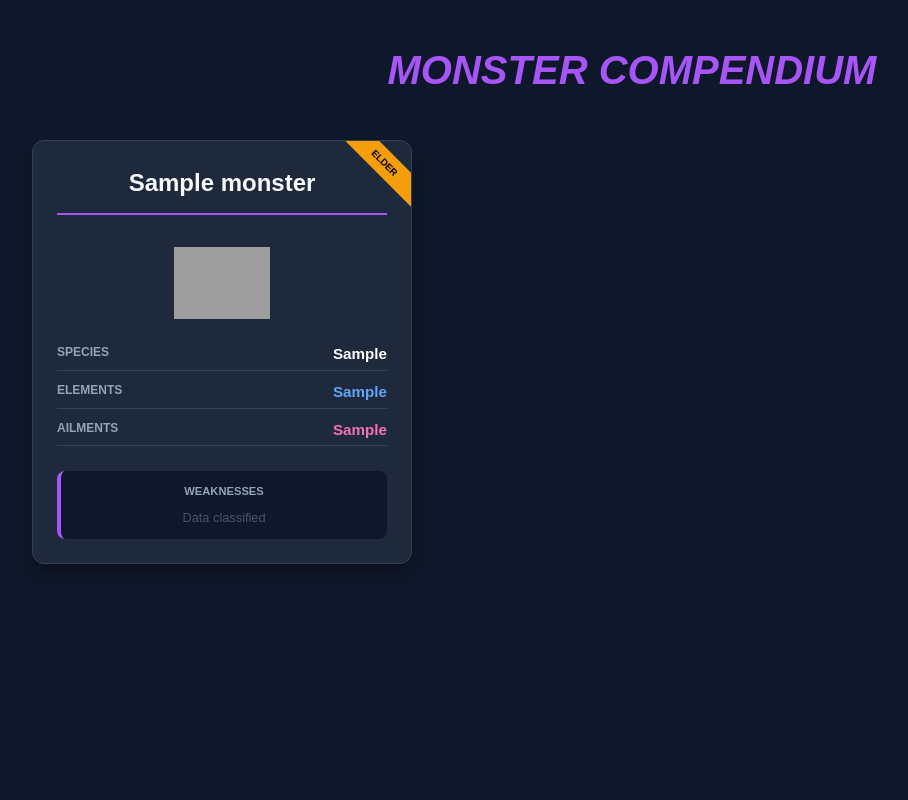
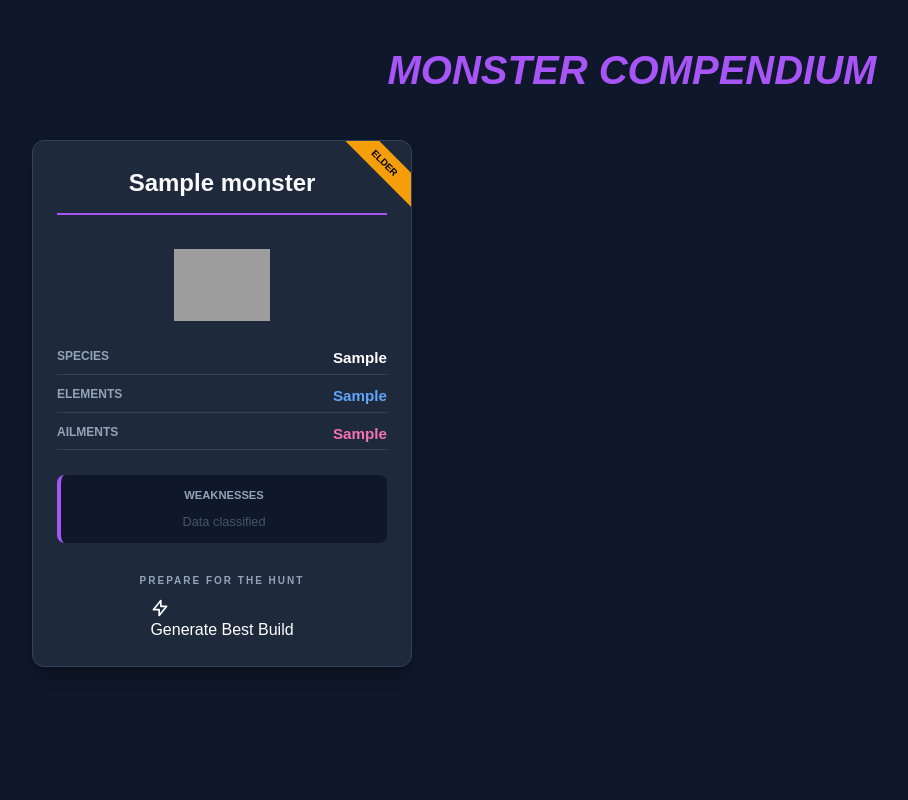
Before and after one commit to Kole4567/Capstone-Project, a Django app: page /monsters/ in a window 1280 px wide. Shown: the part 24-824 px from the top of the page, without its empty margins (8-916 px from the left). Run offline with Django 4.2, Linux system fonts and the light colour scheme; tables that the repository leaves empty hold one stand-in row (values such as "Sample post"); style sheets or scripts are compiled from the project's sources; parts of the project's set-up code (start-up, migrations or seed data) failed here and were passed over; grey boxes are pictures that could not be loaded.

Commit message:
Some stuff broke and had to fix it

```diff
--- a/mysite/monsters/templates/monsters.html
+++ b/mysite/monsters/templates/monsters.html
@@ -3,18 +3,19 @@
 {% load static %}
 {% load static monsters_extra %}
 
-<div style="background-color: #0f172a; min-height: 100vh; padding: 40px; color: white; font-family: sans-serif;">
+<div style="background-color: #0f172a; min-height: 100vh; padding: 40px 20px; color: white; font-family: sans-serif;">
+
     <h1 style="text-align: center; font-size: 2.5rem; font-weight: 900; font-style: italic; color: #a855f7; margin-bottom: 40px; text-transform: uppercase;">
         Monster Compendium
     </h1>
 
-    <div style="display: grid; grid-template-columns: repeat(3, 1fr); gap: 30px; max-width: 1200px; margin: 0 auto;">
+    <div style="display: grid; grid-template-columns: repeat(3, 1fr); gap: 30px; max-width: 1200px; margin: 0 auto; align-items: stretch;">
 
         {% for monster in monsters %}
-        <div style="background-color: #1e293b; border: 1px solid #334155; border-radius: 12px; padding: 24px; box-shadow: 0 10px 15px -3px rgba(0, 0, 0, 0.3); position: relative; overflow: hidden;">
+        <div style="background-color: #1e293b; border: 1px solid #334155; border-radius: 12px; padding: 24px; box-shadow: 0 10px 15px -3px rgba(0,0,0,0.3); position: relative; overflow: hidden; display: flex; flex-direction: column;">
 
             {% if monster.is_elder_dragon %}
-            <div style="position: absolute; top: 10px; right: -30px; background: #f59e0b; color: #000; padding: 5px 40px; transform: rotate(45deg); font-size: 0.6rem; font-weight: 900; text-transform: uppercase;">
+            <div style="position: absolute; top: 10px; right: -30px; background: #f59e0b; color: #000; padding: 5px 40px; transform: rotate(45deg); font-size: 0.6rem; font-weight: 900; text-transform: uppercase; z-index: 10;">
                 Elder
             </div>
             {% endif %}
@@ -22,24 +23,20 @@
             <h2 style="font-size: 1.5rem; font-weight: bold; text-align: center; border-bottom: 2px solid #a855f7; padding-bottom: 12px; margin-bottom: 20px; color: #f8fafc;">
                 {{ monster.name }}
             </h2>
-            <img
-            src="{% static monster.name|monster_icon %}"
-            alt="{{ monster.name }}"
-            style="width:96px;height:96px;object-fit:contain;margin:0 auto 12px;display:block;"
-            >
 
-            <div style="display: flex; flex-direction: column; gap: 10px; font-size: 0.95rem;">
+            <div style="height: 100px; display: flex; align-items: center; justify-content: center; margin-bottom: 12px;">
+                <img src="{% static monster.name|monster_icon %}" alt="{{ monster.name }}" style="max-width: 96px; max-height: 96px; object-fit: contain;">
+            </div>
 
+            <div style="flex-grow: 1; display: flex; flex-direction: column; gap: 10px; font-size: 0.95rem;">
                 <div style="display: flex; justify-content: space-between; border-bottom: 1px solid #334155; padding-bottom: 4px;">
                     <span style="color: #94a3b8; font-weight: bold; text-transform: uppercase; font-size: 0.75rem;">Species</span>
                     <span style="font-weight: 600;">{{ monster.monster_type|capfirst }}</span>
                 </div>
-
                 <div style="display: flex; justify-content: space-between; border-bottom: 1px solid #334155; padding-bottom: 4px;">
                     <span style="color: #94a3b8; font-weight: bold; text-transform: uppercase; font-size: 0.75rem;">Elements</span>
                     <span style="font-weight: 600; color: #60a5fa;">{{ monster.primary_element|default:"None"|capfirst }}</span>
                 </div>
-
                 <div style="display: flex; justify-content: space-between; border-bottom: 1px solid #334155; padding-bottom: 4px;">
                     <span style="color: #94a3b8; font-weight: bold; text-transform: uppercase; font-size: 0.75rem;">Ailments</span>
                     <span style="font-weight: 600; color: #f472b6;">{{ monster.primary_ailment|default:"None"|capfirst }}</span>
@@ -60,8 +57,20 @@
                         {% endfor %}
                     </div>
                 </div>
+            </div>
 
+            <div style="margin-top: 30px; display: flex; flex-direction: column; align-items: center;">
+                <p style="font-size: 10px; font-weight: 900; text-transform: uppercase; letter-spacing: 0.2em; color: #94a3b8; margin-bottom: 10px;">
+                    Prepare for the Hunt
+                </p>
+                <a href="{% url 'monster_build' monster.id %}" class="btn btn-primary w-full text-white">
+                    <svg xmlns="http://www.w3.org/2000/svg" style="width: 20px; height: 20px;" fill="none" viewBox="0 0 24 24" stroke="currentColor">
+                        <path stroke-linecap="round" stroke-linejoin="round" stroke-width="2" d="M13 10V3L4 14h7v7l9-11h-7z" />
+                    </svg>
+                    Generate Best Build
+                </a>
             </div>
+
         </div>
         {% empty %}
         <div style="grid-column: span 3; text-align: center; padding: 50px; color: #94a3b8;">
--- a/mysite/monsters/urls.py
+++ b/mysite/monsters/urls.py
@@ -3,4 +3,5 @@ from . import views
 
 urlpatterns = [
     path('', views.monsters_index, name='monsters_index'), # This leads to /monsters
+    path('monster/<int:monster_id>/build/', views.monster_detail, name='monster_build'),
 ]
--- a/mysite/monsters/views.py
+++ b/mysite/monsters/views.py
@@ -1,12 +1,23 @@
 from django.shortcuts import render
 from MonsterHunterWorld.models import Monster
+from MonsterHunterWorld.build_logic import best_build_fast
 
-# This name MUST match what is in your weapons/urls.py
 def monsters_index(request):
-    # Fetch all weapons stored in YOUR internal database
-    # This uses your stable API contracts instead of the mhw-db structure
+    # Fetch all weapons stored in internal database
     monsters = Monster.objects.all().order_by('name')
 
     return render(request, 'monsters.html', {
         'monsters': monsters
     })
+
+
+
+def monster_detail(request, monster_id):
+    monster = Monster.objects.get(id=monster_id)
+
+    recommendation = best_build_fast(monster)
+
+    return render(request, 'build_recommendation.html', {
+        'monster': monster,
+        'build': recommendation
+    })
```
Also changed, not shown: mysite/monsters/templates/build_recommendation.html (added, +76 -0 lines), mysite/MonsterHunterWorld/migrations/0015_armor_in_inventory_of_build_user_and_more.py (added).
